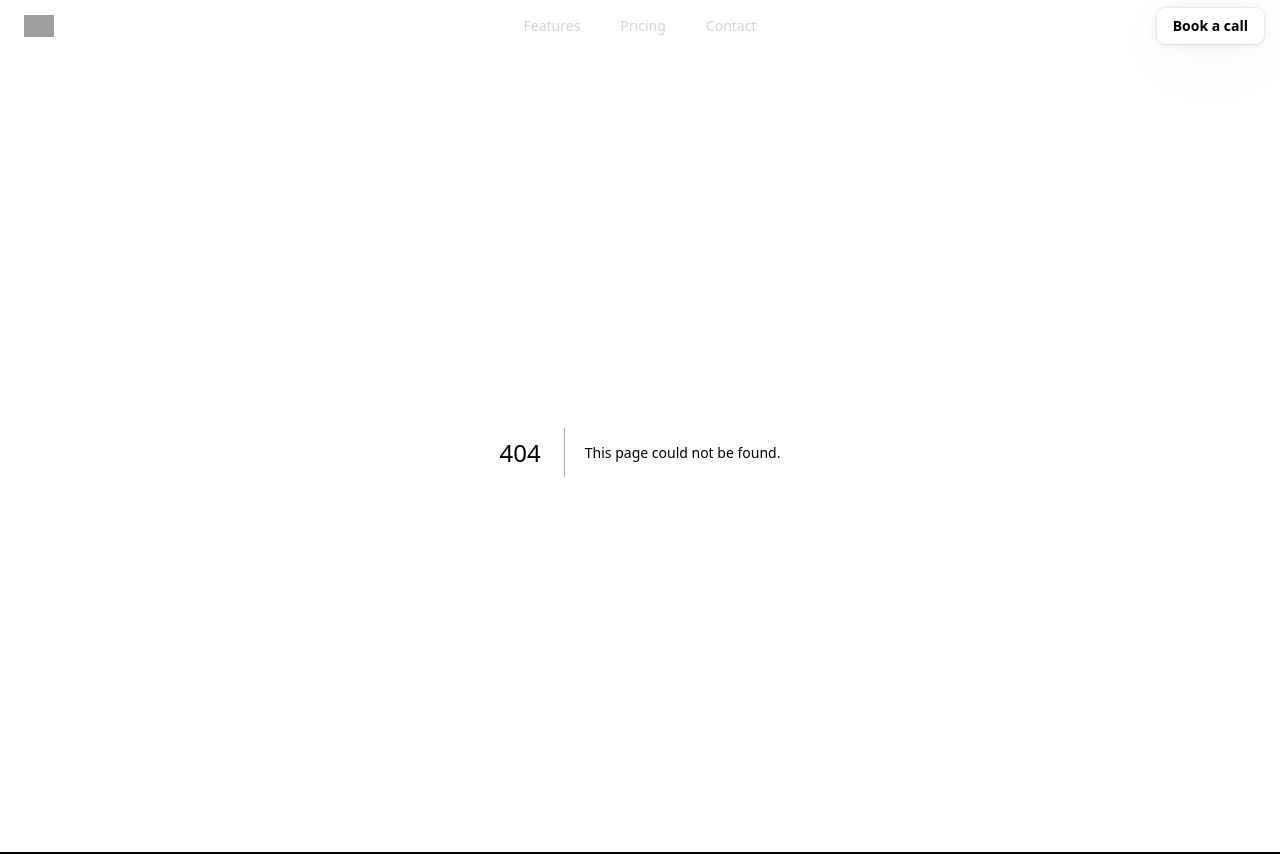
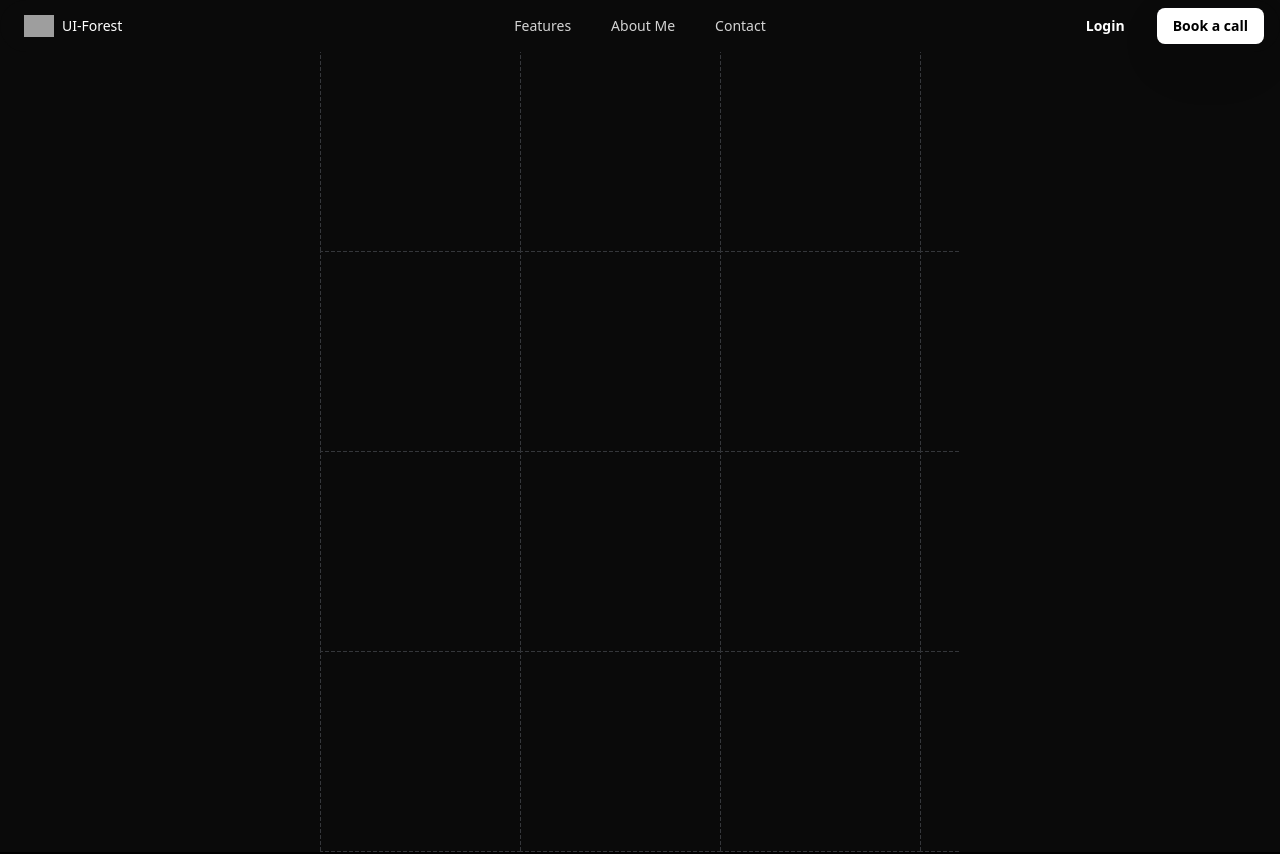
Before and after one commit to ake144/portfolio, a Next.js app: page /about-me in a window 1280 px wide. Before the commit this address had no page. Shown: the top 854 px of the page. Built offline with nearby package versions, Linux system fonts and the light colour scheme; grey boxes are pictures that could not be loaded.

Commit message:
gsap added

```diff
--- /dev/null
+++ b/app/about-me/page.tsx
@@ -0,0 +1,9 @@
+import AboutMe from "@/components/about"
+
+const AboutMePage=()=>{
+    return(
+        <AboutMe  />
+    )
+}
+
+export default AboutMePage;
--- /dev/null
+++ b/components/about.tsx
@@ -0,0 +1,20 @@
+import { cn } from "@/lib/utils";
+import GridPattern from "./grid-layout";
+
+const AboutMe = () => {
+    return (
+        <div className="min-h-screen relative overflow-visible w-full flex flex-col items-center justify-center">
+                <GridPattern
+                    width={200}
+                    height={200}
+                    x={0}
+                    y={-1}
+                    strokeDasharray={"4 2"}
+                />
+
+            </div>
+    );
+};
+
+
+export default AboutMe;
--- a/components/grid-layout.tsx
+++ b/components/grid-layout.tsx
@@ -13,8 +13,8 @@ interface GridPatternProps {
 }
 
 export function GridPattern({
-  width = 40,
-  height = 40,
+  width = 80,
+  height = 80,
   x = -1,
   y = -1,
   strokeDasharray = 0,
@@ -28,7 +28,8 @@ export function GridPattern({
     <svg
       aria-hidden="true"
       className={cn(
-        "pointer-events-none items-center flex justify-center inset-0 min-h-screen  w-1/2 fill-gray-400/30 stroke-gray-400/30",
+        // anchor to left and occupy half the container width so it can be used as a half-screen background
+        "pointer-events-none absolute  inset-y-0  w-1/2 h-full -z-10 fill-gray-400/30 stroke-gray-400/30",
         className,
       )}
       {...props}
--- a/components/navigation.tsx
+++ b/components/navigation.tsx
@@ -22,8 +22,8 @@ export function NavbarItems() {
       link: "#features",
     },
     {
-      name: "Pricing",
-      link: "#pricing",
+      name: "About Me",
+      link: "/about-me",
     },
     {
       name: "Contact",
--- /dev/null
+++ b/components/projects.tsx
@@ -0,0 +1,9 @@
+const Projects=() => {
+    return (
+        <div>
+
+        </div>
+    )
+}
+
+export default Projects;
--- a/components/ui/resizable-navbar.tsx
+++ b/components/ui/resizable-navbar.tsx
@@ -242,7 +242,7 @@ export const NavbarLogo = () => {
         width={30}
         height={30}
       />
-      <span className="font-medium text-black dark:text-white">Startup</span>
+      <span className="font-medium text-black dark:text-white">UI-Forest</span>
     </a>
   );
 };
--- a/package.json
+++ b/package.json
@@ -12,6 +12,7 @@
     "@radix-ui/react-slot": "^1.2.3",
     "@tabler/icons-react": "^3.35.0",
     "clsx": "^2.1.1",
+    "gsap": "^3.13.0",
     "motion": "^12.23.24",
     "next": "16.0.0",
     "react": "19.2.0",
```
Also changed, not shown: 1 other file (tests, documents, lock files or other folders).
